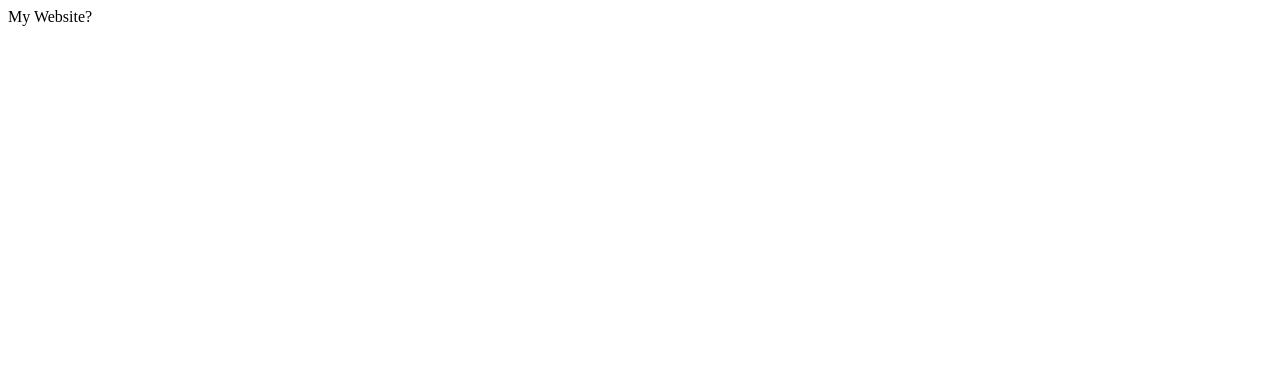
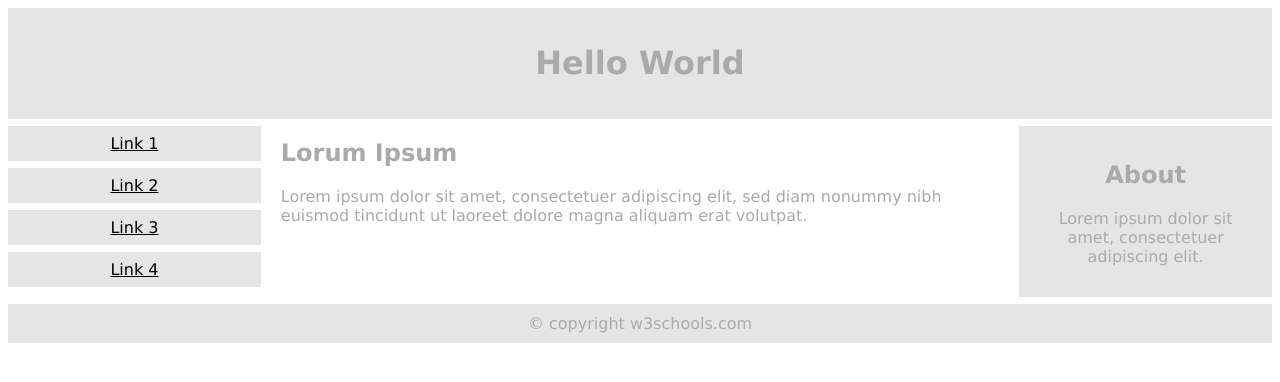
Before and after one commit to 0gs/TestWeb, a plain HTML site: page index.html in a window 1280 px wide. Drawn offline with Linux system fonts and the light colour scheme.

Commit message:
1. First Commit 2. Changes to the code

```diff
--- a/index.html
+++ b/index.html
@@ -1,16 +1,72 @@
 <!DOCTYPE html>
-<!--
-To change this license header, choose License Headers in Project Properties.
-To change this template file, choose Tools | Templates
-and open the template in the editor.
--->
 <html>
-    <head>
-        <title>TODO supply a title</title>
-        <meta charset="UTF-8">
-        <meta name="viewport" content="width=device-width, initial-scale=1.0">
-    </head>
-    <body>
-        <div>My Website?</div>
-    </body>
+<head>
+<meta name="viewport" content="width=device-width, initial-scale=1.0">
+<style>
+* {
+  box-sizing: border-box;
+}
+.menu {
+  float:left;
+  width:20%;
+  text-align:center;
+}
+.menu a {
+  background-color:#e5e5e5;
+  padding:8px;
+  margin-top:7px;
+  display:block;
+  width:100%;
+  color:black;
+}
+.main {
+  float:left;
+  width:60%;
+  padding:0 20px;
+}
+.right {
+  background-color:#e5e5e5;
+  float:left;
+  width:20%;
+  padding:15px;
+  margin-top:7px;
+  text-align:center;
+}
+
+@media only screen and (max-width:620px) {
+  /* For mobile phones: */
+  .menu, .main, .right {
+    width:100%;
+  }
+}
+</style>
+</head>
+<body style="font-family:Verdana;color:#aaaaaa;">
+
+<div style="background-color:#e5e5e5;padding:15px;text-align:center;">
+  <h1>Hello World</h1>
+</div>
+
+<div style="overflow:auto">
+  <div class="menu">
+    <a href="#">Link 1</a>
+    <a href="#">Link 2</a>
+    <a href="#">Link 3</a>
+    <a href="#">Link 4</a>
+  </div>
+
+  <div class="main">
+    <h2>Lorum Ipsum</h2>
+    <p>Lorem ipsum dolor sit amet, consectetuer adipiscing elit, sed diam nonummy nibh euismod tincidunt ut laoreet dolore magna aliquam erat volutpat.</p>
+  </div>
+
+  <div class="right">
+    <h2>About</h2>
+    <p>Lorem ipsum dolor sit amet, consectetuer adipiscing elit.</p>
+  </div>
+</div>
+
+<div style="background-color:#e5e5e5;text-align:center;padding:10px;margin-top:7px;">© copyright w3schools.com</div>
+
+</body>
 </html>
```
